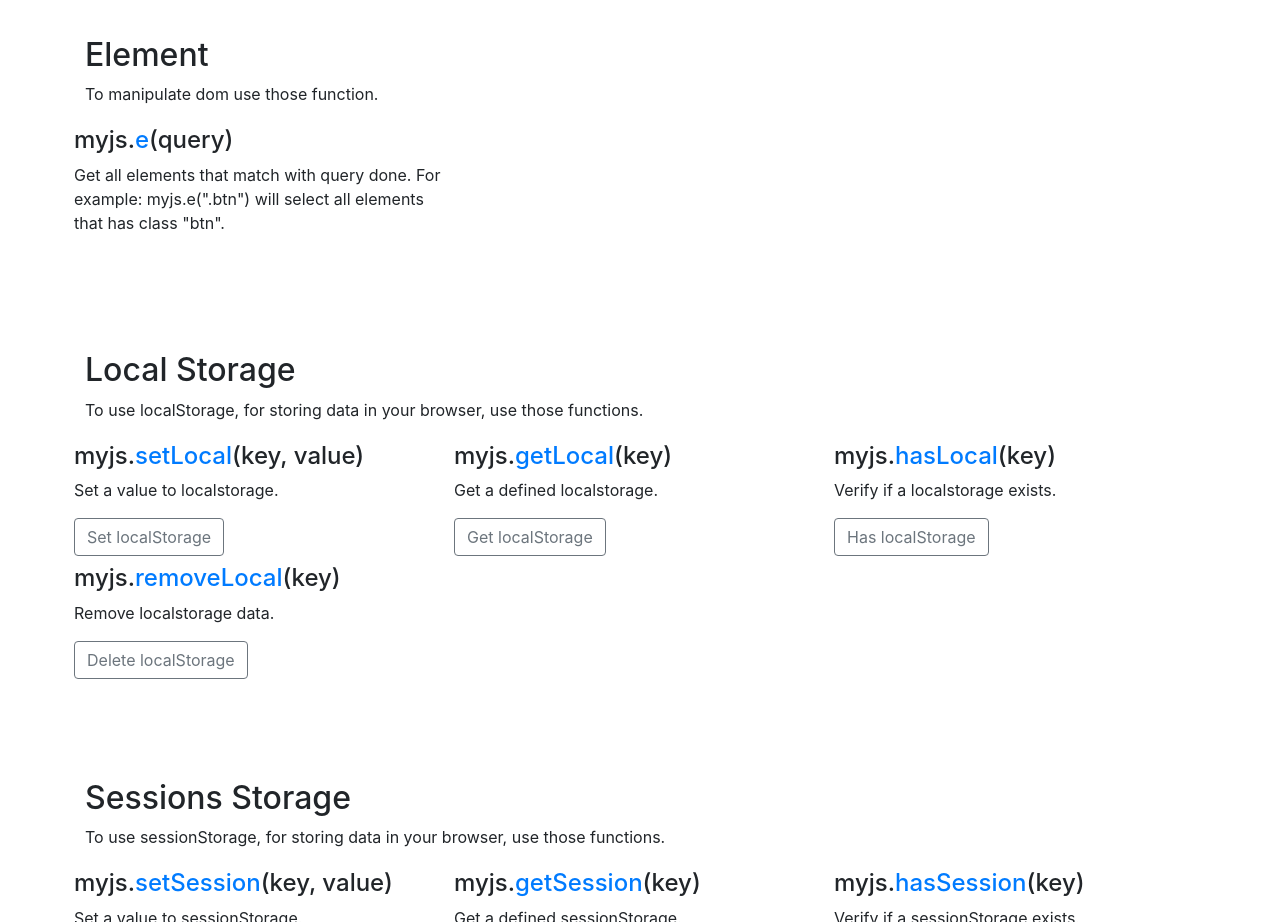
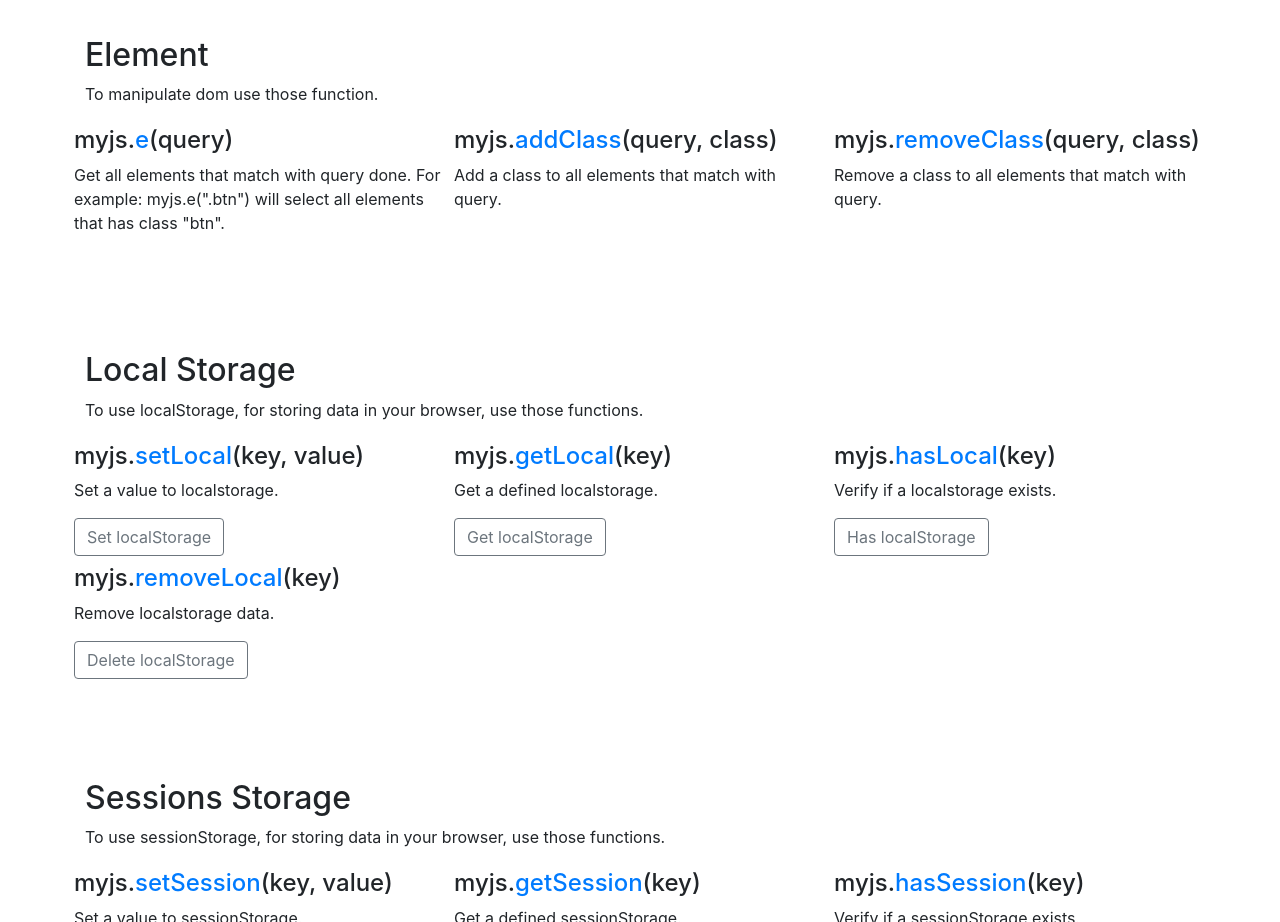
Before and after one commit to assisfery/myjs, a plain HTML site: page index.html in a window 1280 px wide. Shown: the part 1980-2902 px from the top of the page. Drawn offline with nearby package versions, Linux system fonts and the light colour scheme.

Commit message:
docs: Functions to manage class documented in index.html

```diff
--- a/index.html
+++ b/index.html
@@ -191,6 +191,20 @@
 
 			</div>
 
+			<div class="col-12 col-sm-6 col-md-4 p-1">
+
+				<h4>myjs.<span class="text-primary">addClass</span>(query, class)</h4>
+				<p>Add a class to all elements that match with query.</p>
+
+			</div>
+
+			<div class="col-12 col-sm-6 col-md-4 p-1">
+
+				<h4>myjs.<span class="text-primary">removeClass</span>(query, class)</h4>
+				<p>Remove a class to all elements that match with query.</p>
+
+			</div>
+
 		</div>
 
 		<h2 class="mt-big">Local Storage</h2>
--- a/myjs.js
+++ b/myjs.js
@@ -135,13 +135,13 @@ myjs.addClass = function(query, new_class)
 	}
 }
 
-myjs.removeClass = function(query, new_class)
+myjs.removeClass = function(query, old_class)
 {
 	var elements = myjs.e(query);
 
 	for(var i = 0; i < elements.length; i++)
 	{
-		elements[i].classList.remove(new_class);
+		elements[i].classList.remove(old_class);
 	}
 }
 
```
